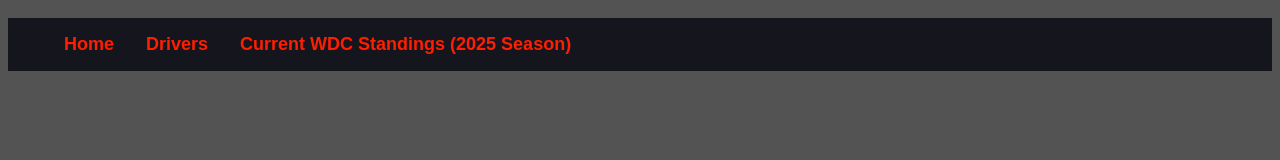
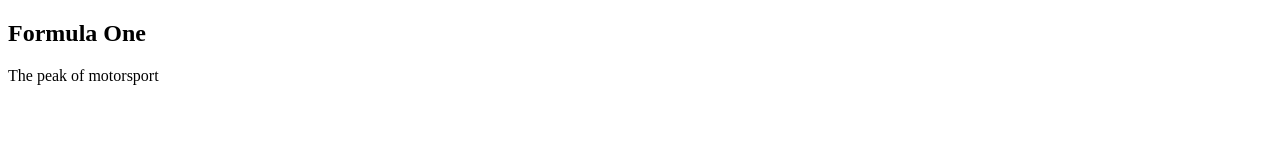
Before and after one commit to 2526-2ihif-wmc/wintertermprojectwebsite-MozartWeissenbek, a plain HTML site: page index.html in a window 1280 px wide. Drawn offline with Linux system fonts and the light colour scheme.

Commit message:
Start with structure

```diff
--- a/index.html
+++ b/index.html
@@ -6,10 +6,12 @@
     <link rel="stylesheet" href="style.css">
 </head>
 <body>
-    <ul id="navbar">
-        <li><a href="index.html">Home</a></li>
-        <li><a href="drivers.html">Drivers</a></li>
-        <li><a href="wdcstandings.html">Current WDC Standings (2025 Season)</a></li>
-    </ul>
+    <section class="heading">
+        <h1>Formula One</h1>
+        <p>The peak of motorsport</p>
+    </section>
+    <section class="card">
+
+    </section>
 </body>
 </html>
--- a/style.css
+++ b/style.css
@@ -1,27 +1,9 @@
 body {
-    font-family: Arial, Helvetica, sans-serif;
-    background-color: #535353;
-    color: white;
+
 }
 
-#navbar {
-    list-style-type: none;
-    display: flex;
-    color: #FF1E00;
-    background-color: #15151e;
-    font-weight: bold;
-    font-size: large;
+.heading {
+
 }
 
-#navbar li {
-    padding: 1rem;
-}
-
-#navbar li a {
-    text-decoration: none;
-    color: #FF1E00;
-}
-
-#navbar li a:active {
-    background-color: #535353;
-}
+.card
```
